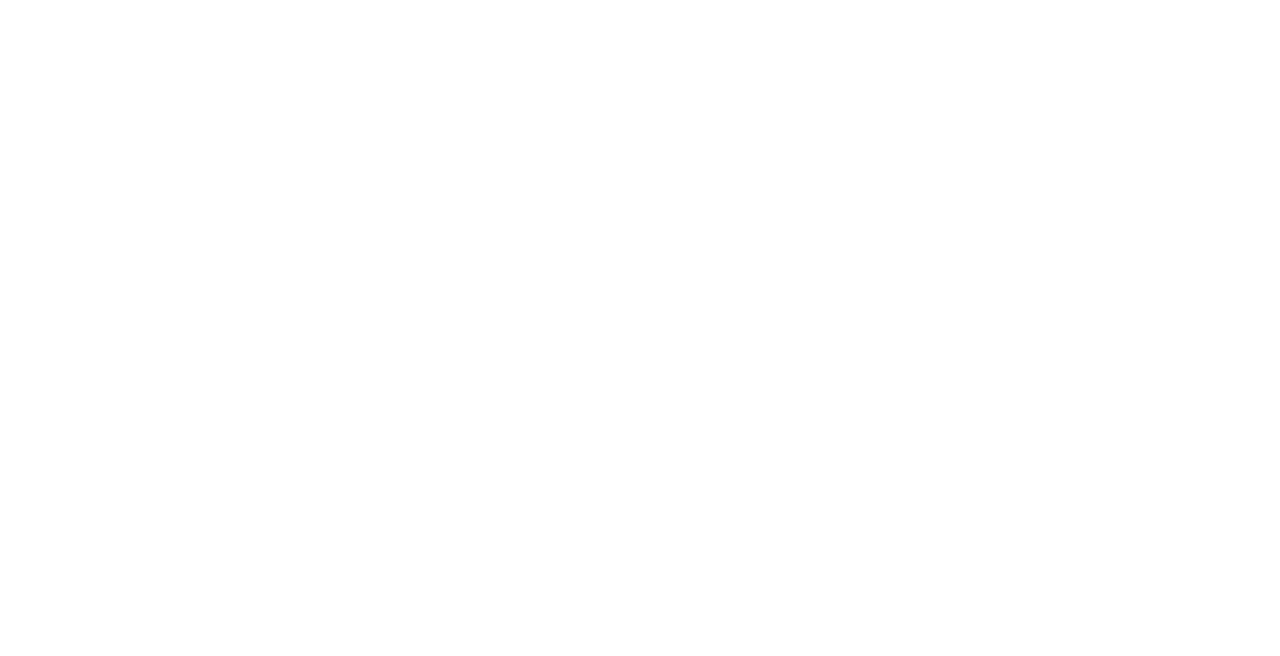
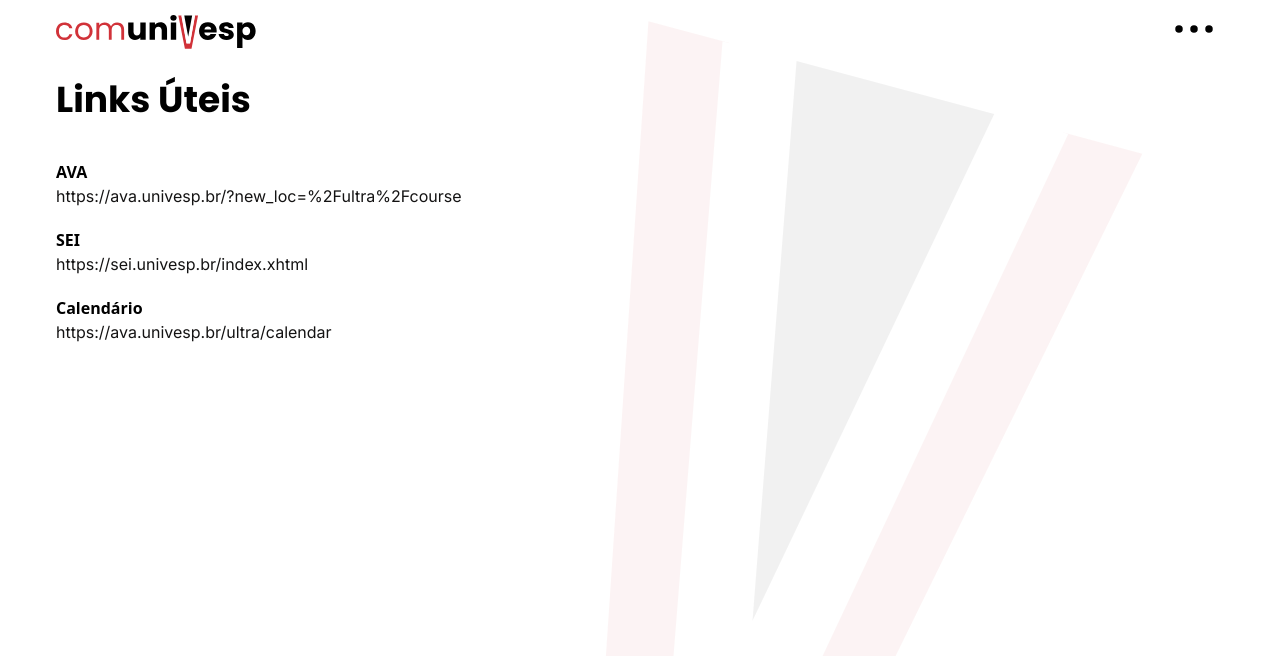
Before and after one commit to fabiolima-dev/comunivesp-web, a React (Vite) app: page /links-uteis in a window 1280 px wide. Before the commit this address had no page. Shown: the top 656 px of the page. Built offline with nearby package versions, Linux system fonts and the light colour scheme.

Commit message:
corrige botao de envio de e-mail, adiciona página links úteis

```diff
--- a/src/components/login/RequestRegistration.jsx
+++ b/src/components/login/RequestRegistration.jsx
@@ -8,7 +8,7 @@
   const {
     register,
     handleSubmit,
-    formState: { errors },
+    formState: { errors, isSubmitting },
   } = useForm();
 
   const onSubmit = async (data) => {
@@ -53,7 +53,13 @@
         })}
       ></input>
       {errors.email && <p className="text-primary">{errors.email.message}</p>}
-      <button className="btn bg-primary text-quaternary w-full">Enviar</button>
+      <button
+        type="submit"
+        disabled={isSubmitting}
+        className="btn bg-primary text-quaternary w-full"
+      >
+        {isSubmitting ? "Enviando..." : "Enviar"}
+      </button>
     </form>
   );
 }
--- a/src/pages/PerfilPage.jsx
+++ b/src/pages/PerfilPage.jsx
@@ -36,8 +36,9 @@
       <Header />
       <ProfileInfo perfil={perfil} />
       <Outlet />
+      <div className="h-10 flex gap-6">
         <button
-        className="ml-4 px-4 py-2 bg-[#141313] text-white rounded"
+          className="py-1.5 px-20 bg-[#141313] text-white rounded-2xl font-poppins font-bold h-full cursor-pointer"
           onClick={showCalc}
         >
           Calculadora de média
@@ -45,17 +46,23 @@
         {calcVisible ? (
           <CalculadoraMedia onClose={() => setCalcVisible(false)} />
         ) : null}
-
+        <a
+          className="py-1.5 px-20 bg-[#141313] text-white rounded-2xl font-poppins font-bold h-full cursor-pointer"
+          href="/links-uteis"
+        >
+          Links Úteis
+        </a>
         {/* <h2 className="my-5 text-2xl font-bold">Interesses :</h2>
       <Tags /> */}
         {user && user.id === id && (
           <a
-          className="py-1.5 px-20 bg-[#141313] text-white rounded-2xl font-poppins font-bold h-10 w-80 cursor-pointer"
+            className="py-1.5 px-20 bg-[#141313] text-white rounded-2xl font-poppins font-bold h-full cursor-pointer"
             href="/edit-profile"
           >
             Editar Perfil
           </a>
         )}
+      </div>
       {/* <Status /> */}
     </>
   );
--- /dev/null
+++ b/src/pages/UsefulLinks.jsx
@@ -0,0 +1,51 @@
+import React from "react";
+import Header from "../components/perfil/Header";
+import { Outlet } from "react-router-dom";
+
+const UsefulLinks = () => {
+  return (
+    <>
+      <Header />
+      <div className="flex flex-col p-4 gap-10">
+        <h2>Links Úteis</h2>
+        <ul className="flex flex-col gap-5">
+          <li>
+            <h3 className="font-bold">AVA</h3>
+            <a
+              className="text-secondary"
+              href="https://ava.univesp.br/?new_loc=%2Fultra%2Fcourse"
+              target="_blank"
+              rel="noopener noreferrer"
+            >
+              https://ava.univesp.br/?new_loc=%2Fultra%2Fcourse
+            </a>
+          </li>
+          <li>
+            <h3 className="font-bold">SEI</h3>
+            <a
+              className="text-secondary"
+              href="https://sei.univesp.br/index.xhtml"
+              target="_blank"
+              rel="noopener noreferrer"
+            >
+              https://sei.univesp.br/index.xhtml
+            </a>
+          </li>
+          <li>
+            <h3 className="font-bold">Calendário</h3>
+            <a
+              className="text-secondary"
+              href="https://ava.univesp.br/ultra/calendar"
+              target="_blank"
+              rel="noopener noreferrer"
+            >
+              https://ava.univesp.br/ultra/calendar
+            </a>
+          </li>
+        </ul>
+      </div>
+    </>
+  );
+};
+
+export default UsefulLinks;
--- a/src/routes.jsx
+++ b/src/routes.jsx
@@ -18,6 +18,7 @@
 import CreateQuestion from "./pages/NewQuestion.jsx";
 import QuestionPage from "./pages/QuestionPage.jsx";
 import QuestionBoard from "./pages/QuestionBoard.jsx";
+import UsefulLinks from "./pages/UsefulLinks.jsx";
 import { AuthProvider } from "./contexts/AuthContext.jsx";
 
 const RoutesConfig = () => (
@@ -40,6 +41,7 @@
             />
             <Route path="termo-de-uso" element={<Terms />} />
           </Route>
+          <Route path="links-uteis" element={<UsefulLinks />}></Route>
           <Route path="perfil/:id" element={<PerfilPage />}></Route>
           <Route path="edit-profile" element={<PerfilEditPage />}></Route>
           <Route path="question-creation" element={<CreateQuestion />}></Route>
```
Lines whose indentation alone changed are shown as unchanged.
